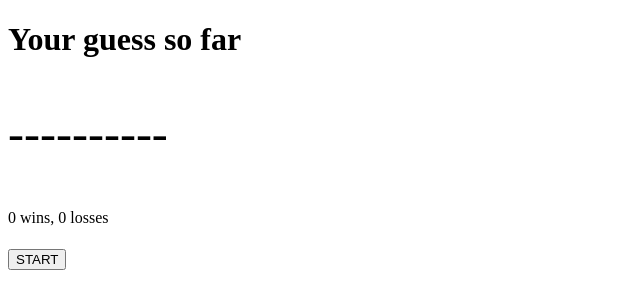
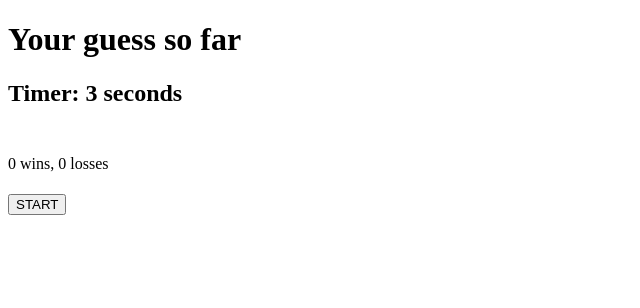
Before and after one commit to kennywenny/wordguess, a plain HTML site: page index.html in a window 1280 px wide. Both pictures are taken after a click on the button "START". Shown: the whole page, without its empty margins (0-640 px from the left). Drawn offline with Linux system fonts and the light colour scheme.

Commit message:
Make the UI nicer

```diff
--- a/index.html
+++ b/index.html
@@ -9,6 +9,7 @@
 </head>
 <body>
   <h1>Your guess so far</h1>
+  <h2>Timer: <span id="timer"></span> seconds</h2>
   <p id="guessed_word"></p>
   <p id="feedback"></p>
   <p><span id="wins"></span> wins, <span id="losses"></span> losses</p>
--- a/script.js
+++ b/script.js
@@ -15,6 +15,7 @@ const winsElement = document.querySelector('#wins')
 const lossesElement = document.querySelector('#losses')
 const gameResultElement = document.querySelector('#game_result')
 const startButtonElement = document.querySelector('#start')
+const timerElement = document.querySelector('#timer')
 
 const winsKey = 'wins'
 const lossesKey = 'losses'
@@ -34,13 +35,16 @@ startButtonElement.addEventListener('click', () => {
   //candidateWords[Math.floor(Math.random() * candidateWords.length)] // TODO: Reinstate me
   guessedWord = '-'.repeat(randomWord.length)
   guessedWordElement.textContent = guessedWord
+  clearElements()
+  renderWinLosses()
   countdown = 5
+  timerElement.textContent = countdown
   timer = setInterval(() => {
     countdown--
+    timerElement.textContent = countdown
     if (countdown <= 0) {
       loseGame()
     }
-    console.log(countdown)
   }, 1000)
 })
 
@@ -102,3 +106,9 @@ function renderWinLosses() {
   winsElement.textContent = wins
   lossesElement.textContent = losses
 }
+
+function clearElements() {
+  guessedWordElement.textContent = ''
+  feedbackElement.textContent = ''
+  gameResultElement.textContent = ''
+}
```
